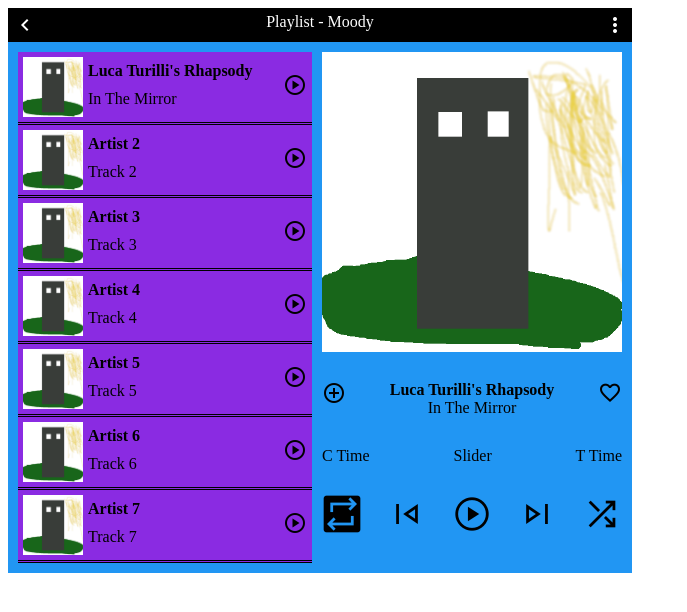
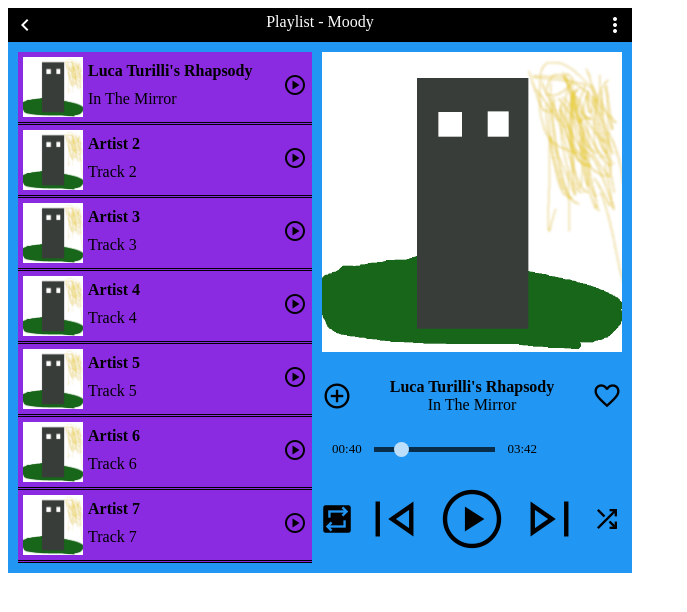
Before and after one commit to KerrikTheCleric/react-media-player, a React (Vite) app: page / in a window 1280 px wide. Shown: the top 612 px of the page, without its empty margins (0-687 px from the left). Built offline with nearby package versions, Linux system fonts and the light colour scheme.

Commit message:
Seek slider and icon sizes

```diff
--- a/src/components/GridContainer.css
+++ b/src/components/GridContainer.css
@@ -30,7 +30,8 @@
 
 .playerList{
   display: flex;
-  justify-content: space-between
+  justify-content: space-between;
+  align-items: center;
 }
 
 .playerList.playerList-top{
@@ -45,7 +46,6 @@
 }
 
 .playerList.playerList-middle{
-
 }
 
 .playerList.playerList-bottom{
@@ -76,6 +76,60 @@
   max-height: 300px;
 }
 
-.playerIcons{
-  font-size: 40px;
+.playerIcons-small{
+  font-size: 30px;
 }
+
+.playerIcons-big{
+  font-size: 70px;
+}
+
+/* Seek slider styling below taken from: https://www.geeksforgeeks.org/create-a-music-player-using-javascript/ */
+
+/* Define the slider width so that it scales properly */
+.slider_container {
+  width: 75%;
+  max-width: 400px;
+  display: flex;
+  justify-content: center;
+  align-items: center;
+}
+
+/* Modify the appearance of the slider */
+.seek_slider {
+  -webkit-appearance: none;
+  -moz-appearance: none;
+  appearance: none;
+  height: 5px;
+  background: black;
+  opacity: 0.7;
+  -webkit-transition: .2s;
+  transition: opacity .2s;
+}
+
+/* Modify the appearance of the slider thumb */
+.seek_slider::-webkit-slider-thumb {
+  -webkit-appearance: none;
+  -moz-appearance: none;
+  appearance: none;
+  width: 15px;
+  height: 15px;
+  background: white;
+  cursor: pointer;
+  border-radius: 50%;
+}
+
+/* Change the opacity when mouse is hovered */
+.seek_slider:hover {
+  opacity: 1.0;
+}
+
+.seek_slider {
+  width: 60%;
+}
+
+.current-time,
+.total-duration {
+  padding: 10px;
+  font-size: small;
+}
--- a/src/components/GridContainer.tsx
+++ b/src/components/GridContainer.tsx
@@ -33,24 +33,27 @@ export function GridContainer({ data }: ITrackMenuItemList): ReactElement {
             <ul className="playingDisplay">
                 <img className="player-image" src={testImage} alt="Playing" />
                 <li className="playerList playerList-top">
-                    <span className="material-symbols-outlined"> add_circle </span>
+                    <span className="material-symbols-outlined playerIcons-small"> add_circle </span>
                     <ul className="playerList-top-verticalTextList">
                         <span> <b>{data[0].artist}</b> </span>
                         <span> {data[0].name} </span>
                     </ul>
-                    <span className="material-symbols-outlined">favorite</span>
+                    <span className="material-symbols-outlined playerIcons-small">favorite</span>
                 </li>
                 <li className="playerList playerList-middle">
-                    <span>C Time</span>
-                    <span>Slider</span>
-                    <span>T Time</span>
+                    {/* Seek slider taken from: https://www.geeksforgeeks.org/create-a-music-player-using-javascript/ */}
+                    <div className="slider_container">
+                        <div className="current-time">00:40</div>
+                        <input type="range" min="1" max="100" value="20" className="seek_slider"/>
+                        <div className="total-duration">03:42</div>
+                    </div>
                 </li>
                 <li className="playerList playerList-bottom">
-                    <span className="material-symbols-outlined playerIcons"> repeat_on </span>
-                    <span className="material-symbols-outlined playerIcons"> skip_previous </span>
-                    <span className="material-symbols-outlined playerIcons">play_circle</span>
-                    <span className="material-symbols-outlined playerIcons">skip_next</span>
-                    <span className="material-symbols-outlined playerIcons">shuffle</span>
+                    <span className="material-symbols-outlined playerIcons-small">repeat_on </span>
+                    <span className="material-symbols-outlined playerIcons-big">skip_previous </span>
+                    <span className="material-symbols-outlined playerIcons-big">play_circle</span>
+                    <span className="material-symbols-outlined playerIcons-big">skip_next</span>
+                    <span className="material-symbols-outlined playerIcons-small">shuffle</span>
                 </li>
             </ul>
         </div>
```
